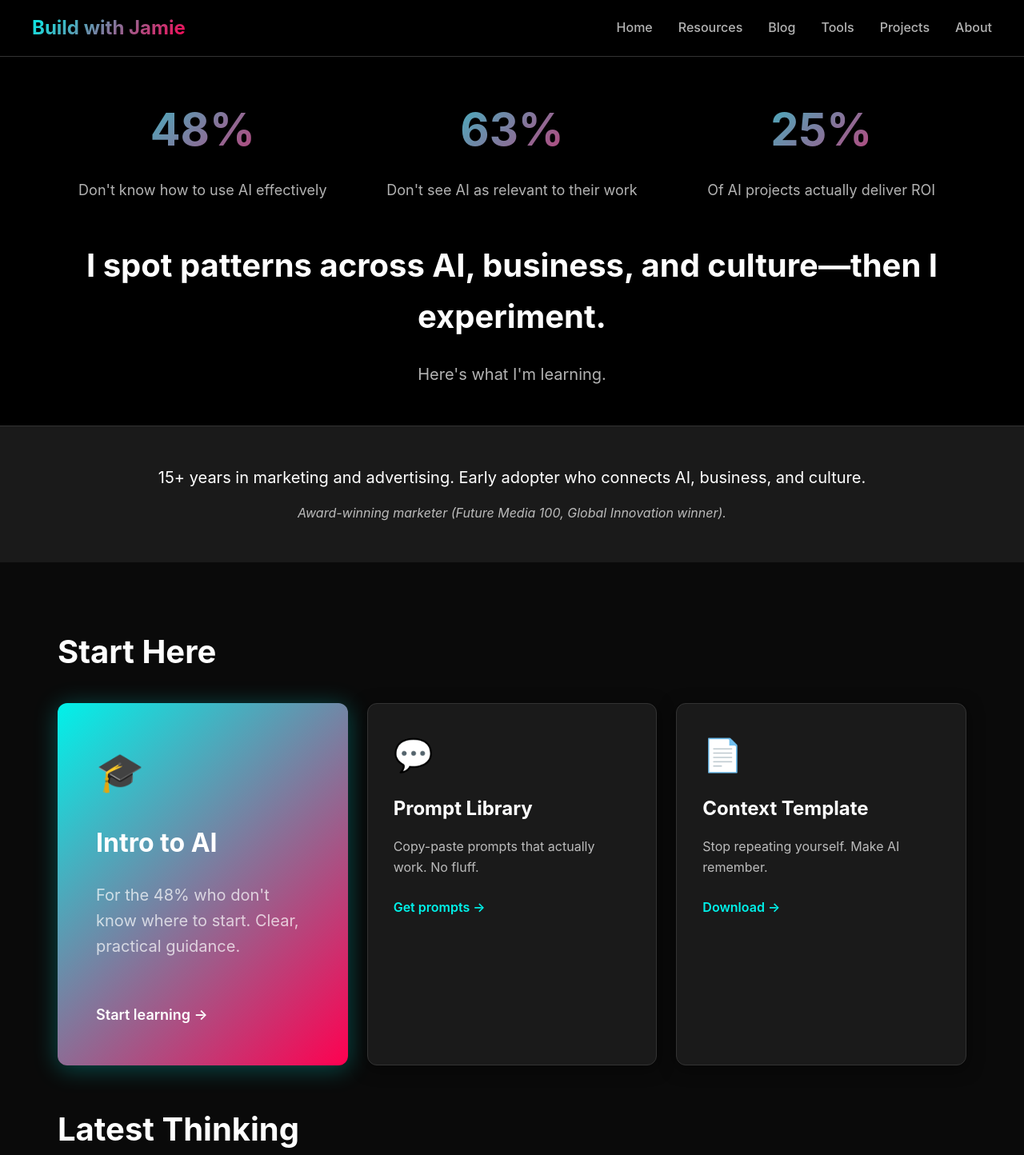
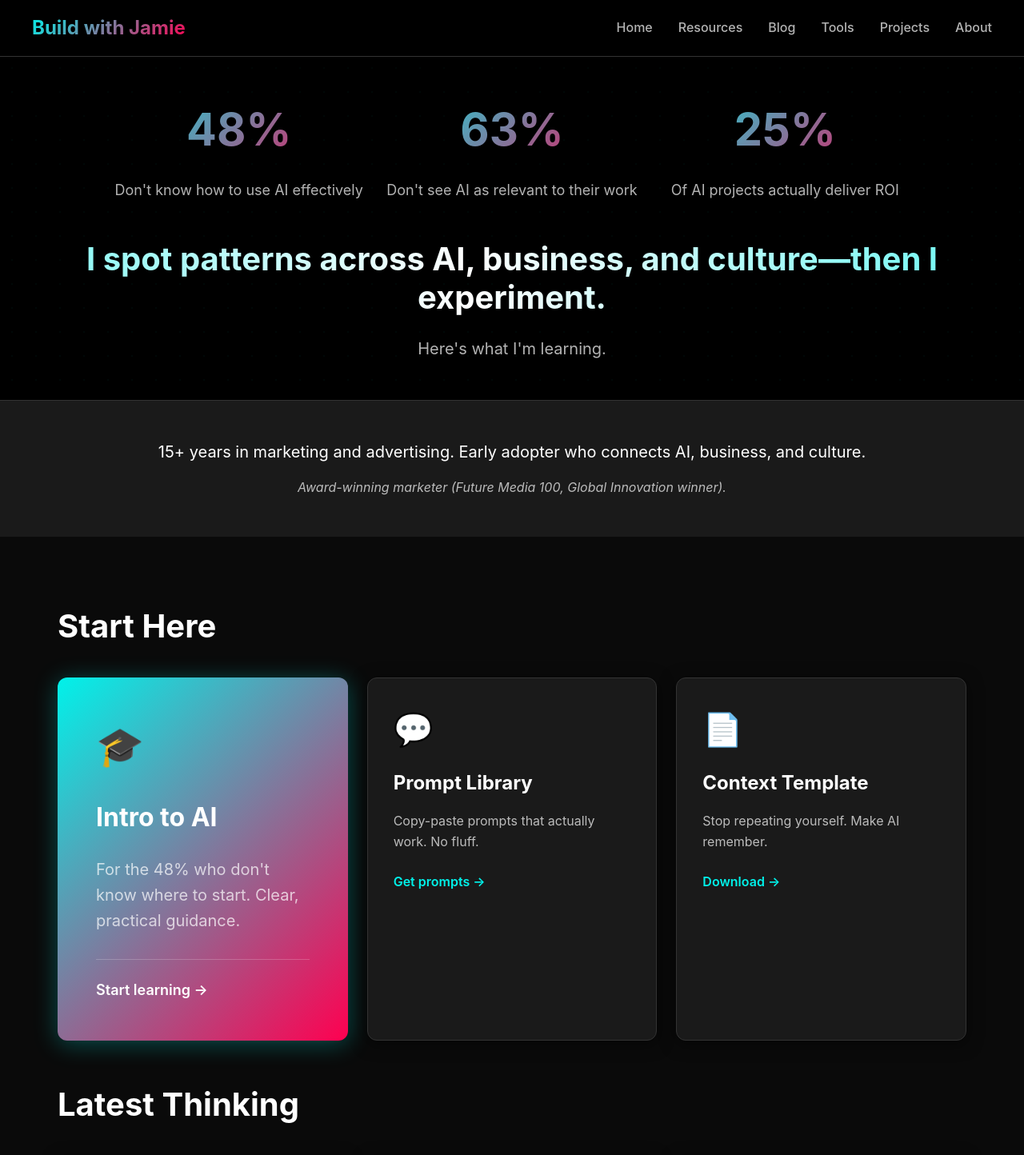
Before and after one commit to givemetheballai-debug/Buildwithjamie, a Next.js app: page / in a window 1280 px wide. Shown: the top 1444 px of the page at 80% size. Built offline with nearby package versions, Linux system fonts and the light colour scheme.

Commit message:
Update globals.css

```diff
--- a/app/globals.css
+++ b/app/globals.css
@@ -1044,3 +1044,170 @@ body {
     display: flex;
   }
 }
+
+/* ============================================
+   HOMEPAGE ANIMATIONS & EFFECTS
+   ============================================ */
+
+/* Hero pattern background */
+.hero-pattern {
+  position: relative;
+  overflow: hidden;
+}
+
+.hero-pattern::before {
+  content: '';
+  position: absolute;
+  top: 0;
+  left: 0;
+  right: 0;
+  bottom: 0;
+  background-image: radial-gradient(circle, rgba(0, 242, 234, 0.1) 1px, transparent 1px);
+  background-size: 30px 30px;
+  opacity: 0.3;
+  pointer-events: none;
+}
+
+/* Stat cards with hover effects */
+.stat-card {
+  transition: transform 0.3s ease, filter 0.3s ease;
+  cursor: default;
+}
+
+.stat-card:hover {
+  transform: scale(1.1);
+}
+
+.stat-card:hover .stat-number {
+  filter: drop-shadow(0 0 20px rgba(0, 242, 234, 0.6))
+          drop-shadow(0 0 40px rgba(255, 0, 80, 0.4));
+  animation: neonPulse 2s ease-in-out infinite;
+}
+
+@keyframes neonPulse {
+  0%, 100% {
+    filter: drop-shadow(0 0 20px rgba(0, 242, 234, 0.6))
+            drop-shadow(0 0 40px rgba(255, 0, 80, 0.4));
+  }
+  50% {
+    filter: drop-shadow(0 0 30px rgba(0, 242, 234, 0.8))
+            drop-shadow(0 0 60px rgba(255, 0, 80, 0.6));
+  }
+}
+
+/* Gradient shimmer effect */
+.gradient-shimmer {
+  background: linear-gradient(
+    90deg,
+    var(--text-primary) 0%,
+    var(--accent-cyan) 50%,
+    var(--text-primary) 100%
+  );
+  background-size: 200% auto;
+  -webkit-background-clip: text;
+  -webkit-text-fill-color: transparent;
+  background-clip: text;
+  animation: shimmer 8s linear infinite;
+}
+
+@keyframes shimmer {
+  to {
+    background-position: 200% center;
+  }
+}
+
+/* Enhanced card hover effects */
+.card-hover-lift {
+  transition: transform 0.3s ease, box-shadow 0.3s ease;
+}
+
+.card-hover-lift:hover {
+  transform: translateY(-8px);
+  box-shadow: 0 12px 40px rgba(0, 242, 234, 0.2),
+              0 4px 12px rgba(0, 0, 0, 0.6);
+}
+
+/* Featured card flex layout */
+.card-featured-flex {
+  display: flex;
+  flex-direction: column;
+  justify-content: space-between;
+  min-height: 350px;
+}
+
+/* Newsletter section glow */
+.newsletter-glow {
+  position: relative;
+  animation: gradientShift 8s ease infinite;
+  background-size: 200% 200%;
+}
+
+@keyframes gradientShift {
+  0%, 100% {
+    background-position: 0% 50%;
+  }
+  50% {
+    background-position: 100% 50%;
+  }
+}
+
+/* Form input glow on focus */
+.form-input-glow:focus {
+  border-color: var(--accent-cyan);
+  box-shadow: 0 0 0 3px rgba(0, 242, 234, 0.2),
+              0 0 20px rgba(0, 242, 234, 0.3);
+}
+
+/* Newsletter button */
+.btn-newsletter {
+  background: #000000;
+  color: white;
+  border: 2px solid var(--accent-cyan);
+  transition: all 0.3s ease;
+}
+
+.btn-newsletter:hover {
+  background: var(--accent-cyan);
+  color: #000000;
+  transform: translateY(-2px);
+  box-shadow: 0 8px 20px rgba(0, 242, 234, 0.4);
+}
+
+/* Utility classes for homepage */
+.max-w-1000 {
+  max-width: 1000px;
+}
+
+.max-w-500 {
+  max-width: 500px;
+}
+
+.headline-tight {
+  line-height: 1.2;
+}
+
+.line-height-snug {
+  line-height: 1.6;
+}
+
+.border-top-translucent {
+  border-top: 1px solid rgba(255, 255, 255, 0.2);
+}
+
+.min-h-300 {
+  min-height: 300px;
+}
+
+/* Badge pulse animation */
+.badge {
+  animation: badgePulse 3s ease-in-out infinite;
+}
+
+@keyframes badgePulse {
+  0%, 100% {
+    opacity: 1;
+  }
+  50% {
+    opacity: 0.8;
+  }
+}
```
